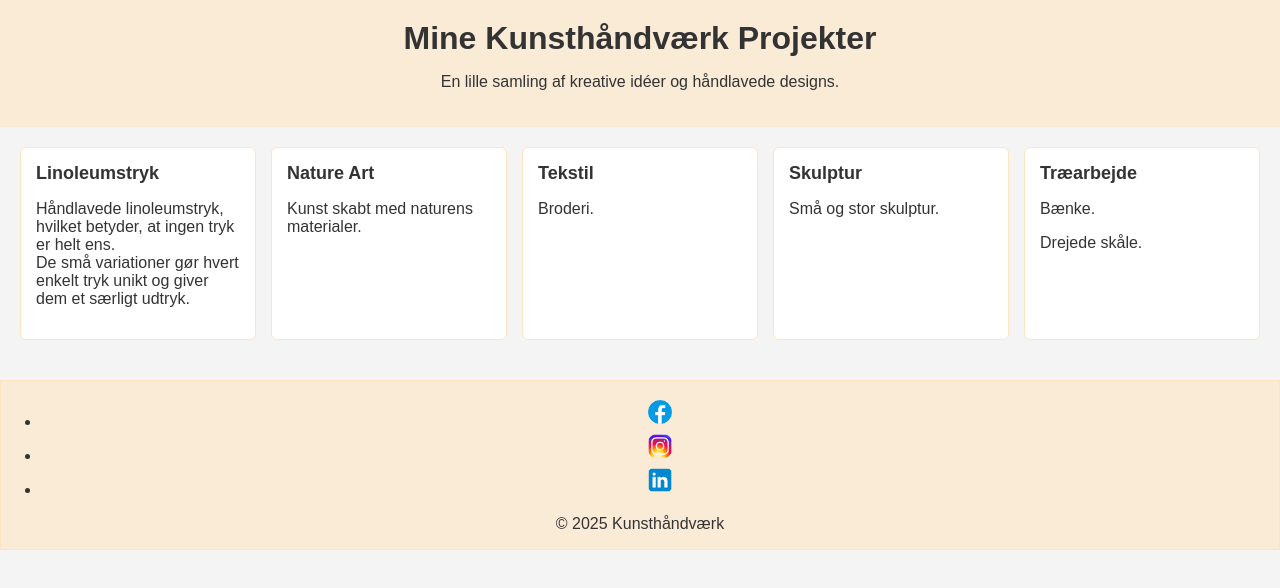
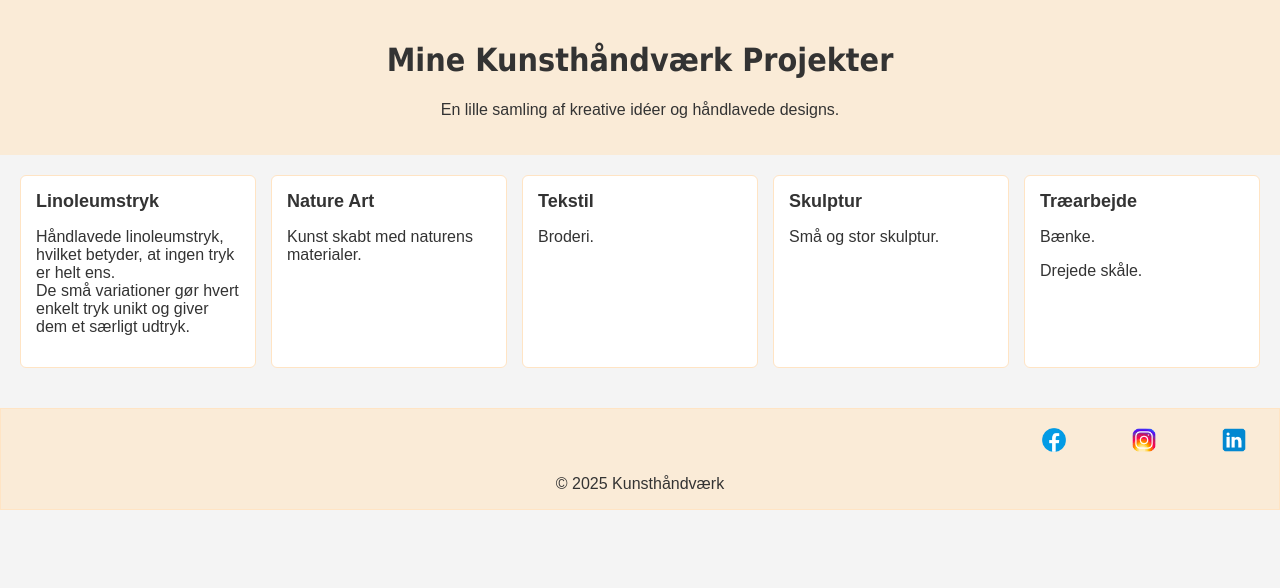
Before and after one commit to sabboi01/Nyt-projekt, a plain HTML site: page index.html in a window 1280 px wide. Drawn offline with Linux system fonts and the light colour scheme.

Commit message:
cleaning

```diff
--- a/Stylesheet.css
+++ b/Stylesheet.css
@@ -15,7 +15,7 @@ header {
 }
 
 header h1 {
-    margin: 0;
+    font-family: Tahoma, sans-serif;
 }
 
 .projects {
@@ -51,8 +51,9 @@ footer {
 }
 
 .link-list {
-    width: 100%;
-    height: auto;
-    border-radius: 10px;
-    object-fit: cover;
+    display: flex;
+    justify-content: end;
+    padding-right: 30px;
+    list-style: none;
+    gap: 60px;
 }
--- a/index.html
+++ b/index.html
@@ -38,7 +38,7 @@
         </div>
     </section>
     <footer>
-        <ul>
+        <ul class="link-list">
             <li><img id="footer-img" src="icon-facebook.png" alt="Facebook"></li>
             <li><img id="footer-img" src="icon-instagram.png" alt="Instagram"></li>
             <li><img id="footer-img" src="icon-linkedin.png" alt="Linkedin"></li>
```
